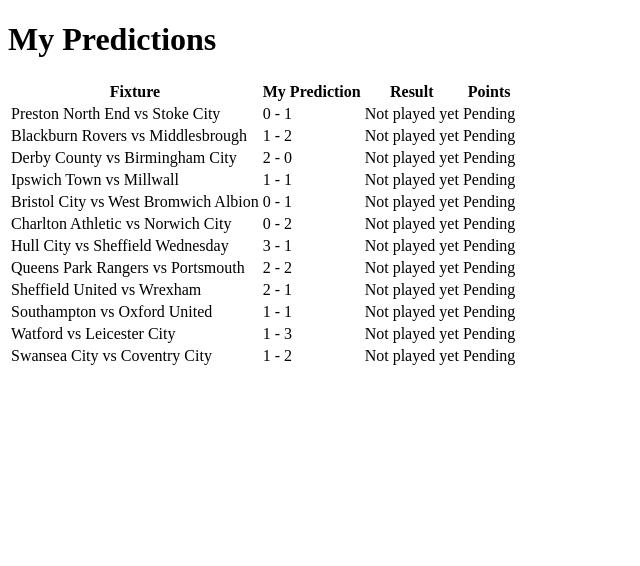
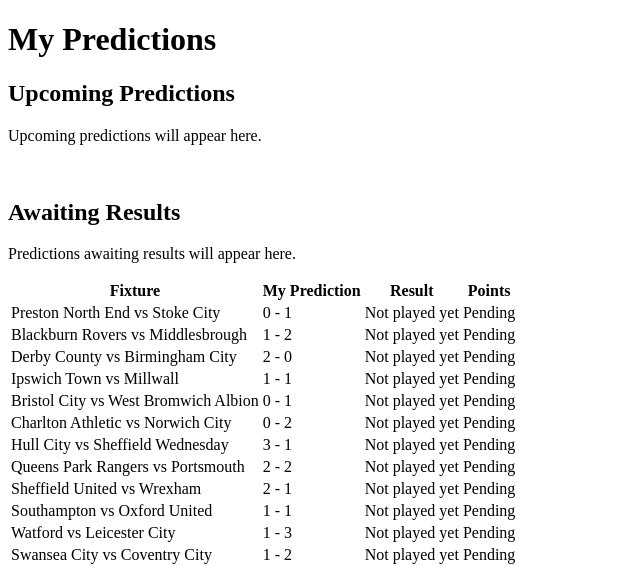
Before and after one commit to joeb-brfc/champpredict, a Django app: page /my-predictions/ in a window 1280 px wide. Shown: the part 98-664 px from the top of the page, without its empty margins (0-640 px from the left). Run offline with Django 5.2, Linux system fonts and the light colour scheme; a user stored in the database is signed in; data comes from the database, SQL or seed files in the repository; data that the repository does not hold is empty.

Commit message:
Add structured sections to my predictions template for upcoming, pending and completed predictions

```diff
--- a/predictor/templates/predictor/my_predictions.html
+++ b/predictor/templates/predictor/my_predictions.html
@@ -5,6 +5,23 @@
 <div class="container mt-4">
 
   <h1>My Predictions</h1>
+
+  <!-- ========================= -->
+<!-- UPCOMING PREDICTIONS -->
+<!-- ========================= -->
+<h2>Upcoming Predictions</h2>
+
+<!-- Placeholder - content will be added next -->
+<p>Upcoming predictions will appear here.</p>
+
+<br>
+
+<!-- ========================= -->
+<!-- PENDING RESULTS -->
+<!-- ========================= -->
+<h2>Awaiting Results</h2>
+
+<p>Predictions awaiting results will appear here.</p>
 
   <!-- Table displaying user's predictions -->
   <table>
```
